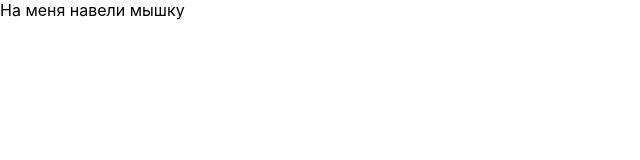
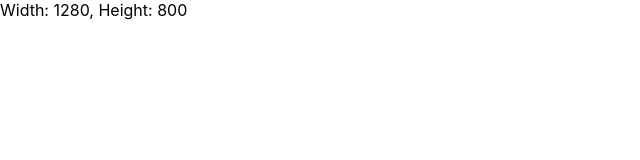
Before and after one commit to Alekskarb/custom_hooks_test, a React (Create React App) app: page / in a window 1280 px wide. Shown: the top 160 px of the page, without its empty margins (0-640 px from the left). Built offline with nearby package versions, Linux system fonts and the light colour scheme.

Commit message:
finish: make useViewportSize hook

```diff
--- a/src/App.js
+++ b/src/App.js
@@ -1,23 +1,24 @@
 import './App.css';
-// import {useHover} from "./useHover";
-import {useRef, useState} from "react";
-import {useHover} from "./useHover";
+import {useViewportSize} from "./useViewportSize";
+import {useWindowEvent} from "./useWindowEvent";
+import {useEffect, useRef, useState} from "react";
 
 function App() {
-    // const refHover = useRef(null)
-    const [hover, setHover] = useState(null)
-    // const {hovered, ref} = useHover(hover, refHover)
-    const handler = (event, isHover) => {
-        // ref.current = isHover
-        setHover(isHover)
+    const [iHeight, setHeight] = useState(window.innerHeight);
+    const [iWidth, setWidth] = useState(window.innerWidth);
+
+    function eventHandler(event) {
+        setHeight(event.target.innerHeight);
+        setWidth(event.target.innerWidth);
     }
+    useWindowEvent('resize', eventHandler, []);
+    const {height, width} = useViewportSize(iHeight, iWidth);
 
     return (
-        <div onMouseOver={(e) => handler(e, true)} onMouseLeave={(e) => handler(e, false)}>
-        {/*<div ref={ref}>*/}
-            {hover ? 'На меня навели мышку' : 'Наведи мышкой на меня'}
-        </div>
-    );
+        <>
+            <div> Width: {width}, Height: {height} </div>
+        </>
+    )
 }
 
 export default App;
--- /dev/null
+++ b/src/useViewportSize.js
@@ -0,0 +1,13 @@
+import {useEffect, useState} from "react";
+
+export function useViewportSize(initHeight, initWidth) {
+    const [height, setHeight] = useState('');
+    const [width, setWidth] = useState('');
+
+    useEffect(() => {
+        setHeight(initHeight);
+        setWidth(initWidth);
+    }, [initHeight, initWidth]);
+
+    return {height, width}
+}
--- /dev/null
+++ b/src/useWindowEvent.js
@@ -0,0 +1,10 @@
+import {useEffect} from "react";
+
+export function useWindowEvent(type, listener, options) {
+    useEffect(() => {
+        if (typeof window !== 'undefined') {
+            window.addEventListener(type, listener, options);
+            return () => window.removeEventListener(type, listener, options);
+        }
+    }, [type, listener, options]);
+}
```
